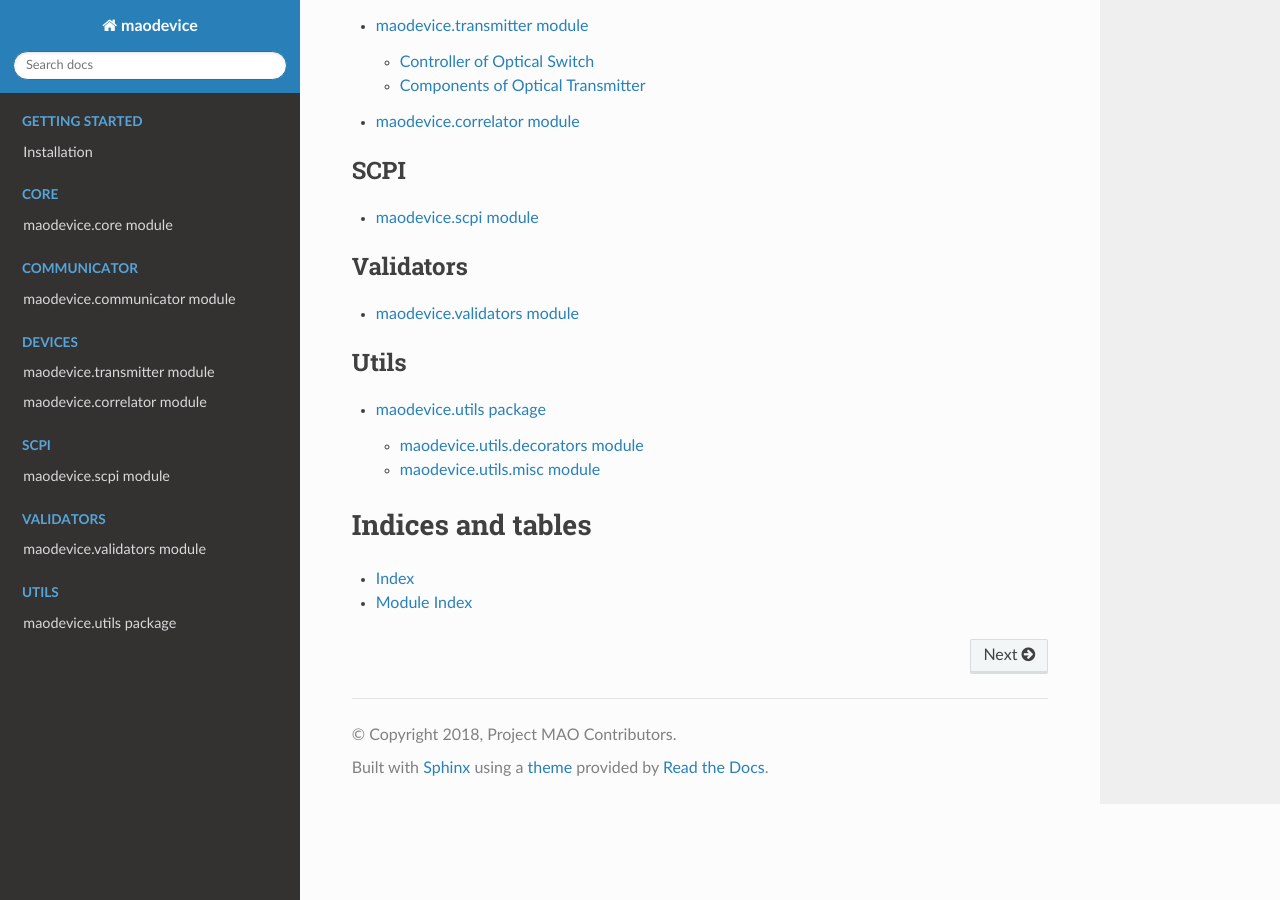
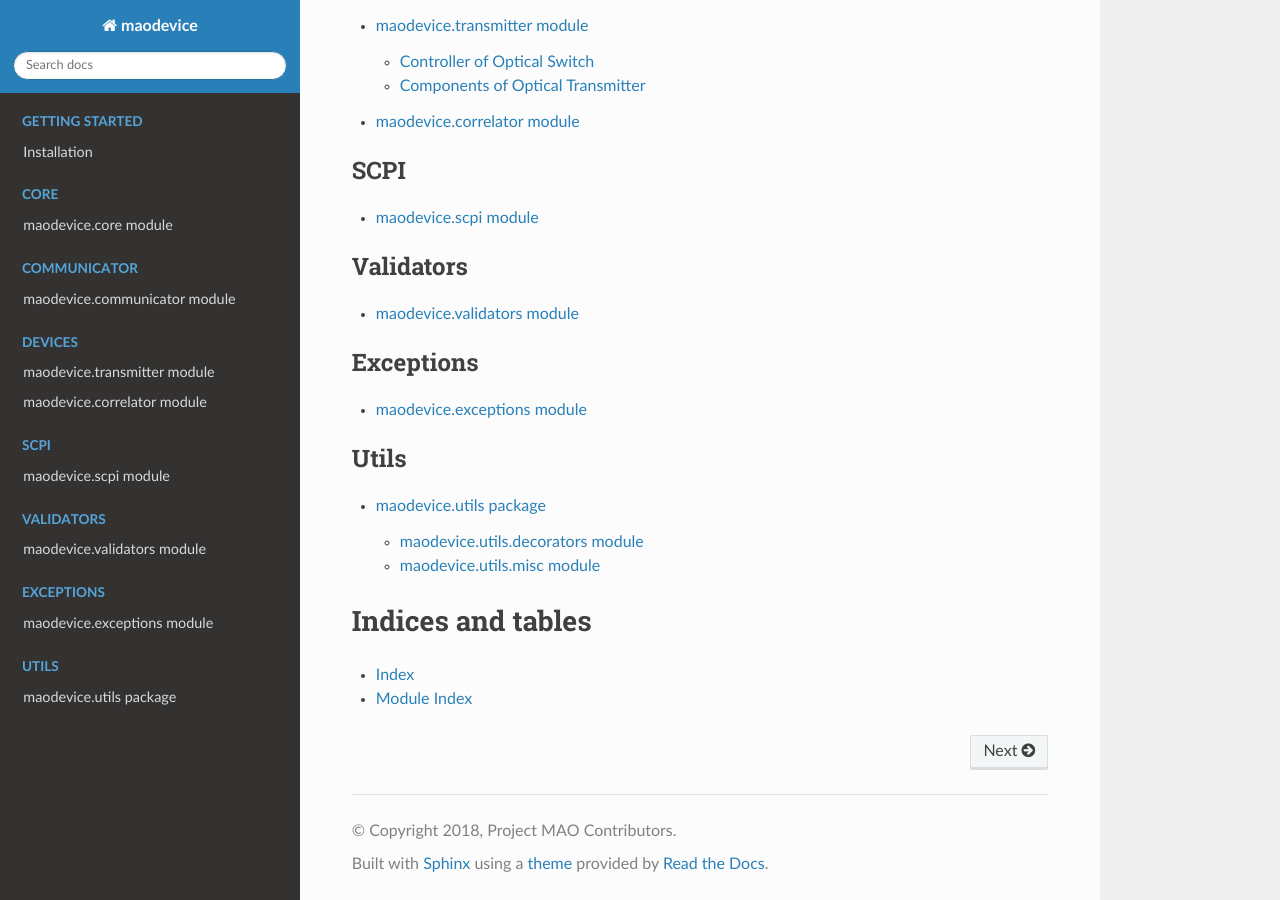
Before and after one commit to mao-wfs/mao-device, a Sphinx documentation site: the page built from docs/source/index.rst, in a window 1280 px wide and 900 px high, scrolled down 590 px. Built offline with Sphinx 7.4.7 and the Read the Docs theme 2.0.0, drawn with Linux system fonts in a browser that asks for light colours.

Commit message:
update : docs

```diff
--- a/docs/source/devices/transmitter.rst
+++ b/docs/source/devices/transmitter.rst
@@ -4,7 +4,7 @@ maodevice.transmitter module
 Controller of Optical Switch
 ^^^^^^^^^^^^^^^^^^^^^^^^^^^^
 
-.. autoclass:: maodevice.transmitter.Keithley3390
+.. autoclass:: maodevice.transmitter.Model3390AWG
     :members:
     :undoc-members:
     :show-inheritance:
--- /dev/null
+++ b/docs/source/exceptions.rst
@@ -0,0 +1,7 @@
+maodevice.exceptions module
+---------------------------
+
+.. automodule:: maodevice.exceptions
+    :members:
+    :undoc-members:
+    :show-inheritance:
--- a/docs/source/index.rst
+++ b/docs/source/index.rst
@@ -41,6 +41,12 @@ maodevice
    validators
 
 .. toctree::
+   :caption: Exceptions
+   :maxdepth: 2
+
+   exceptions
+
+.. toctree::
    :caption: Utils
    :maxdepth: 2
 
```
Also changed, not shown: 6 other files.
